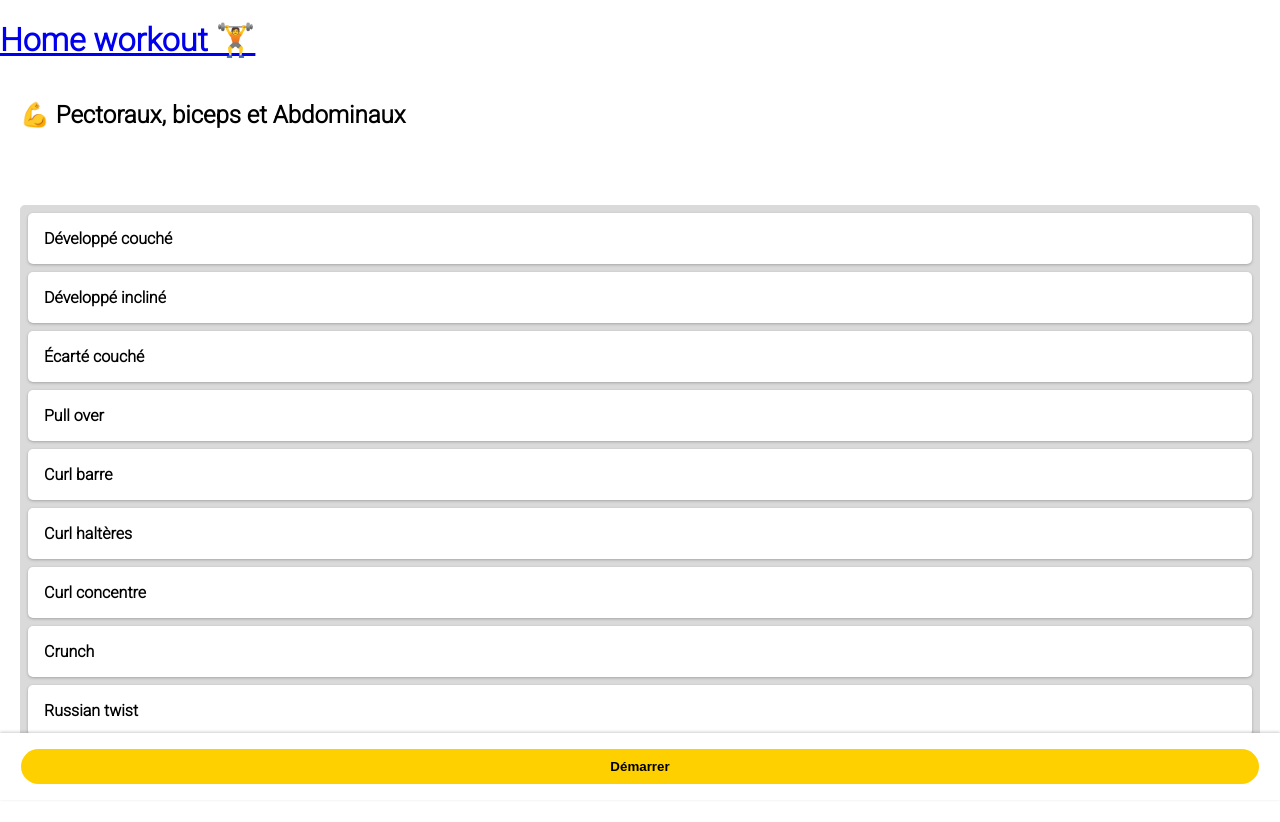
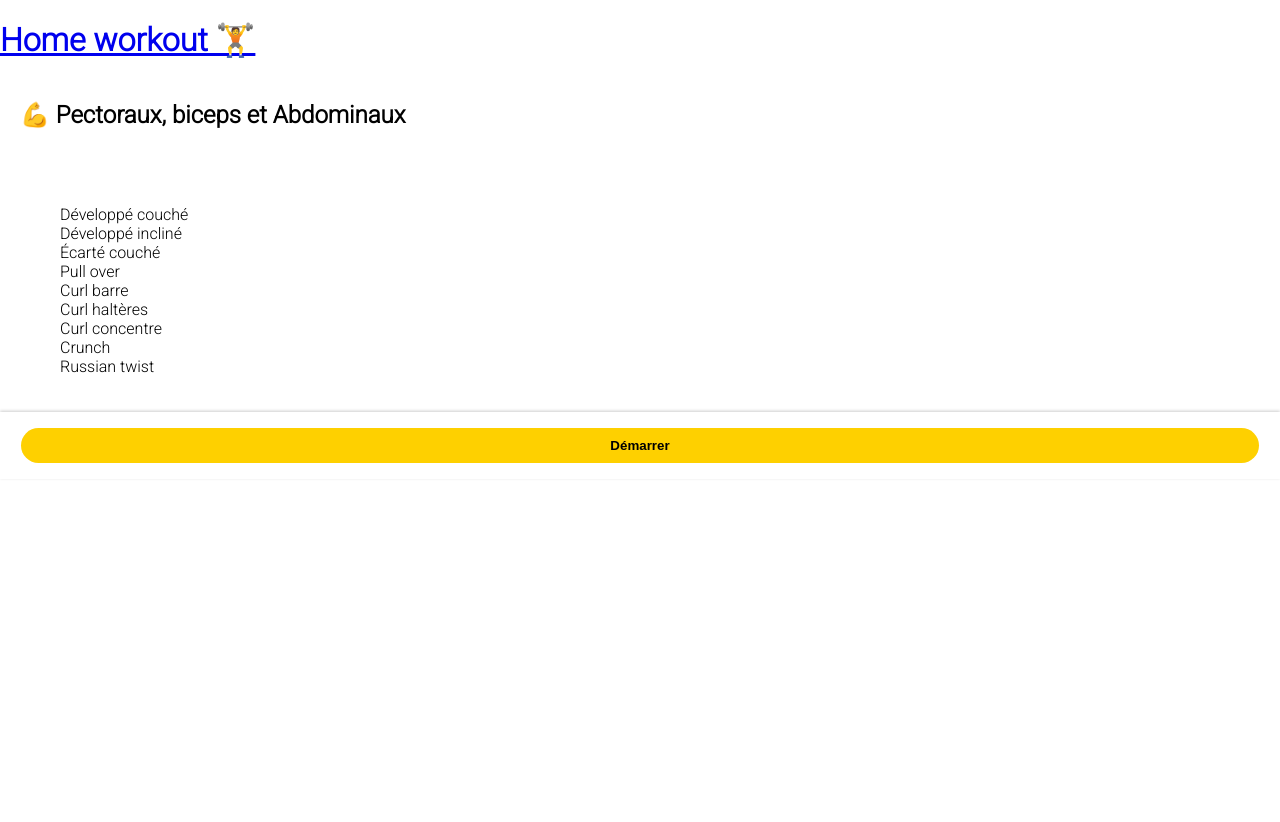
Before and after one commit to lobodol/sport-timer, a Vue app: page /day1 in a window 1280 px wide. Shown: the top 822 px of the page. Built offline with nearby package versions, Linux system fonts and the light colour scheme.

Commit message:
refactor: remove deprecated file

```diff
--- a/src/style/days.scss
+++ /dev/null
@@ -1,29 +0,0 @@
-@use 'variables' as v;
-
-.Day {
-  &__ExerciseWrapper {
-    display: flex;
-    flex-direction: column;
-    gap: v.$spacing-2;
-    margin: v.$spacing 0;
-    padding: v.$spacing-2 v.$spacing-4;
-    border-radius: v.$borderRadius;
-    background: #dadada;
-  }
-
-  &__ExerciseCategory {
-    margin: 0;
-    text-align: center;
-  }
-
-  &__Exercise {
-    margin: 0 v.$spacing-4;
-    padding: v.$spacing;
-    border-radius: v.$borderRadius;
-    background: white;
-    color: black;
-    box-shadow: 0 1px 3px rgba(0, 0, 0, 0.25);
-    font-weight: bold;
-    text-decoration: none;
-  }
-}
--- a/src/style/main.scss
+++ b/src/style/main.scss
@@ -1,6 +1,5 @@
 @use 'variables';
 @use 'buttons';
-@use 'days';
 
 html,
 body {
```
